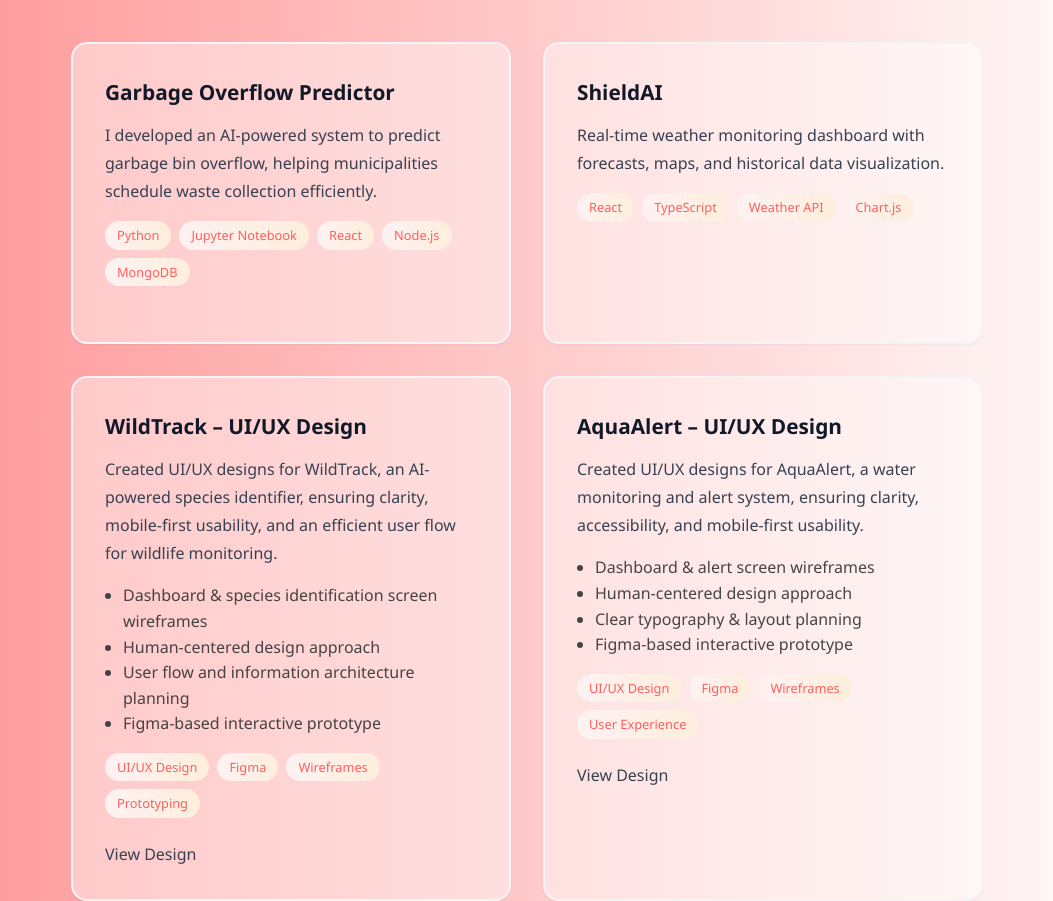
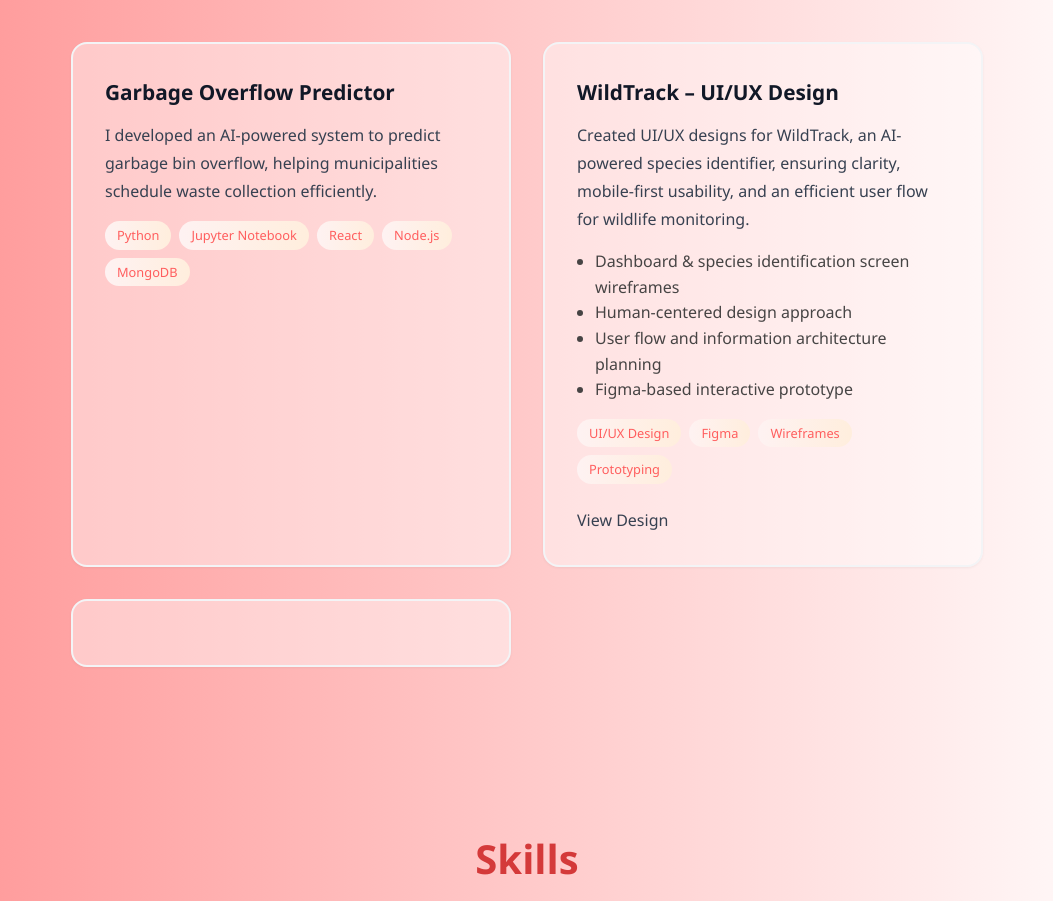
Before and after one commit to Harshitpawar09/Portfolio, a plain HTML site: page index.html in a window 1280 px wide. Shown: the part 2120-3021 px from the top of the page, without its empty margins (113-1166 px from the left). Drawn offline with Linux system fonts and the light colour scheme.

Commit message:
Remove old projects and add new UI/UX project
Removed old project entries and updated with new UI/UX project details.

```diff
--- a/index.html
+++ b/index.html
@@ -144,22 +144,6 @@
                 </div>
             </div>
 
-            <!-- OLD PROJECT 3 -->
-            <div class="project-card scroll-animate" style="animation-delay: 0.2s;">
-                <h3>ShieldAI</h3>
-                <p>
-                    Real-time weather monitoring dashboard with forecasts,
-                    maps, and historical data visualization.
-                </p>
-
-                <div class="project-tags">
-                    <span>React</span>
-                    <span>TypeScript</span>
-                    <span>Weather API</span>
-                    <span>Chart.js</span>
-                </div>
-            </div>
-
             <!-- NEW UI/UX PROJECT 4 -->
            <div class="project-card scroll-animate">
     <h3>WildTrack – UI/UX Design</h3>
@@ -188,30 +172,6 @@
     </div>
 </div>
             <div class="project-card scroll-animate">
-    <h3>AquaAlert – UI/UX Design</h3>
-    <p>
-        Created UI/UX designs for AquaAlert, a water monitoring
-        and alert system, ensuring clarity, accessibility, and
-        mobile-first usability.
-    </p>
-
-    <ul style="margin: 12px 0 16px; padding-left: 18px; opacity: 0.9;">
-        <li>Dashboard & alert screen wireframes</li>
-        <li>Human-centered design approach</li>
-        <li>Clear typography & layout planning</li>
-        <li>Figma-based interactive prototype</li>
-    </ul>
-
-    <div class="project-tags">
-        <span>UI/UX Design</span>
-        <span>Figma</span>
-        <span>Wireframes</span>
-        <span>User Experience</span>
-    </div>
-
-    <div class="project-links">
-        <a href="" target="_blank">View Design</a>
-    </div>
 </div>
 
         </div>
```
